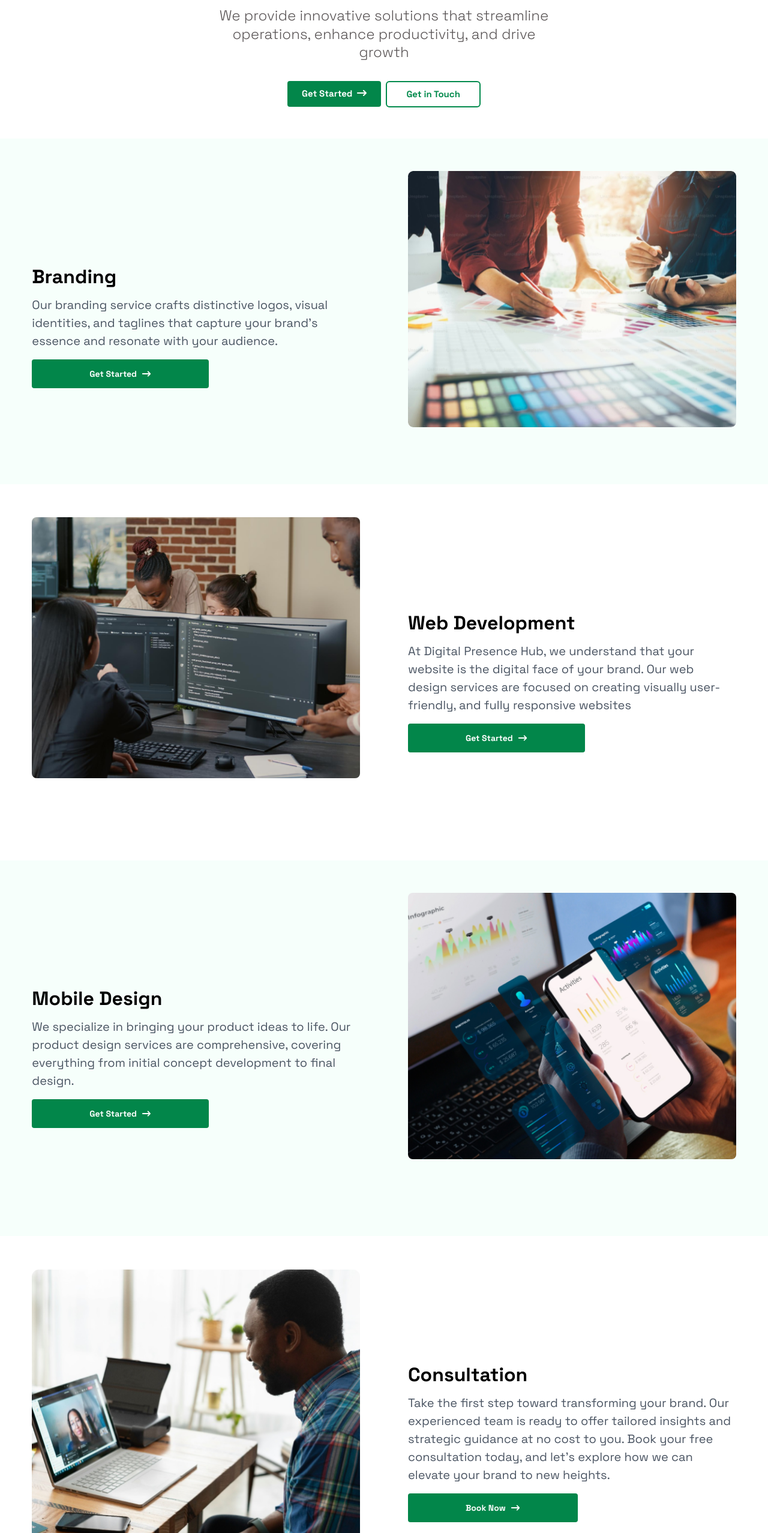
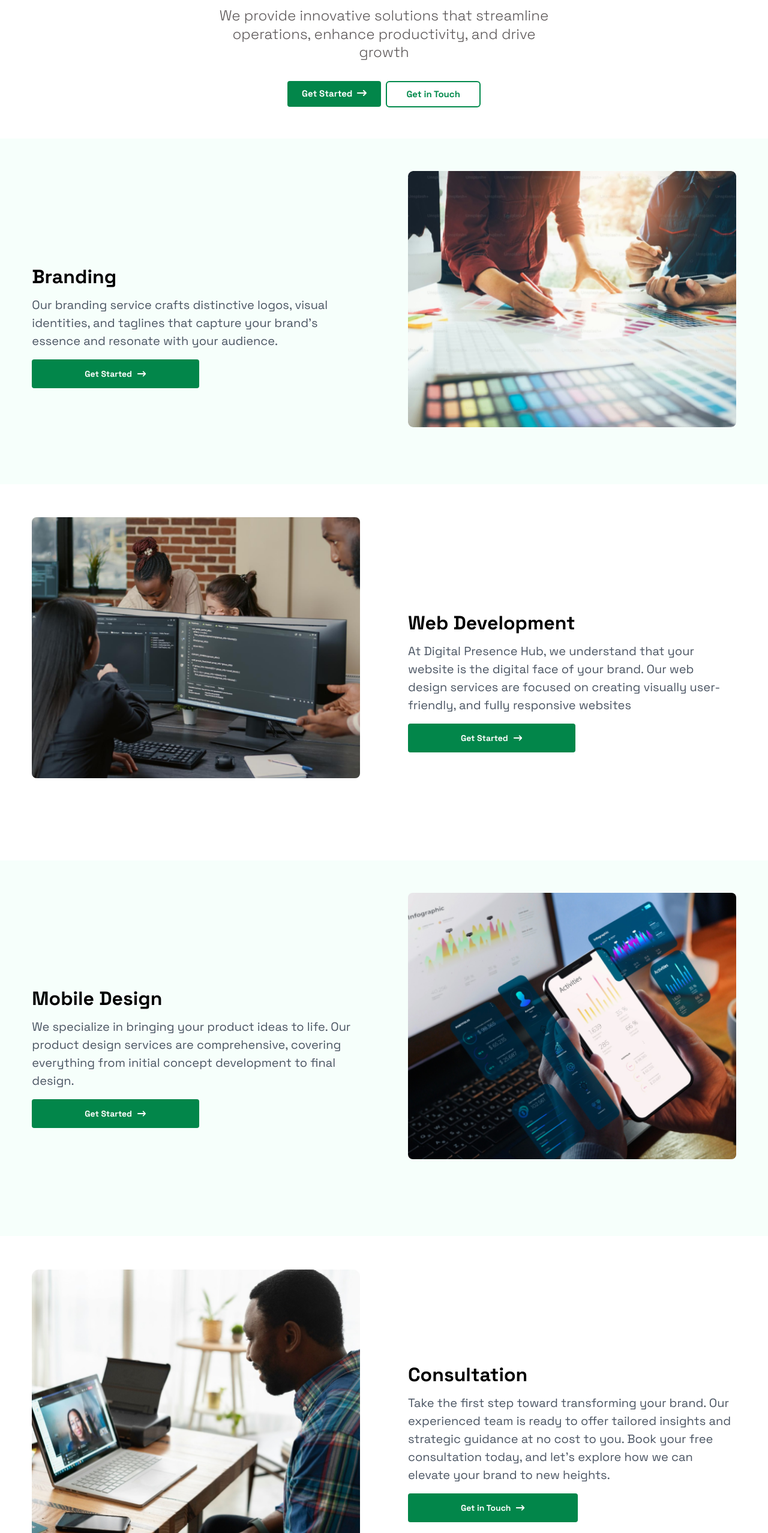
Before and after one commit to braitcode/dph-frontend, a React (Vite) app: page /services in a window 1280 px wide. Shown: the part 245-2800 px from the top of the page at 60% size. Built offline with nearby package versions, Linux system fonts and the light colour scheme; a web font is replaced by a local one.

Commit message:
worked on our services

```diff
--- a/src/components/ServicesC.jsx
+++ b/src/components/ServicesC.jsx
@@ -55,7 +55,7 @@ const ServicesC = () => {
                             </p>
                             <Link to='/signup'>
                                 <Button size="medium" color="success">
-                                    <div className="flex gap-2 px-[5rem] py-1">
+                                    <div className="flex gap-2 px-[4.5rem] py-1">
                                         <span className="text-[14px]">Get Started</span><FaArrowRightLong className='mt-[4px] p-[0.05rem]' />
                                     </div>
                                 </Button>
@@ -86,7 +86,7 @@ const ServicesC = () => {
                             </p>
                             <Link to='/signup'>
                                 <Button size="medium" color="success">
-                                    <div className="flex gap-2 px-[5rem] py-1">
+                                    <div className="flex gap-2 px-[4.5rem] py-1">
                                         <span className="text-[14px]">Get Started</span><FaArrowRightLong className='mt-[4px] p-[0.05rem]' />
                                     </div>
                                 </Button>
@@ -117,7 +117,7 @@ const ServicesC = () => {
                             </p>
                             <Link to='/signup'>
                                 <Button size="medium" color="success">
-                                    <div className="flex gap-2 px-[5rem] py-1">
+                                    <div className="flex gap-2 px-[4.5rem] py-1">
                                         <span className="text-[14px]">Get Started</span><FaArrowRightLong className='mt-[4px] p-[0.06rem]' />
                                     </div>
                                 </Button>
@@ -148,10 +148,10 @@ const ServicesC = () => {
                                 and let's explore how we can elevate your brand
                                 to new heights.
                             </p>
-                            <Link to='#'>
+                            <Link to='/contact'>
                                 <Button size="medium" color="success">
-                                    <div className="flex gap-2 px-[5rem] py-1">
-                                        <span className="text-[14px]">Book Now</span><FaArrowRightLong className='mt-[4px] p-[0.05rem]' />
+                                    <div className="flex gap-2 px-[4.5rem] py-1">
+                                        <span className="text-[14px]">Get in Touch</span><FaArrowRightLong className='mt-[4px] p-[0.05rem]' />
                                     </div>
                                 </Button>
                             </Link>
```
